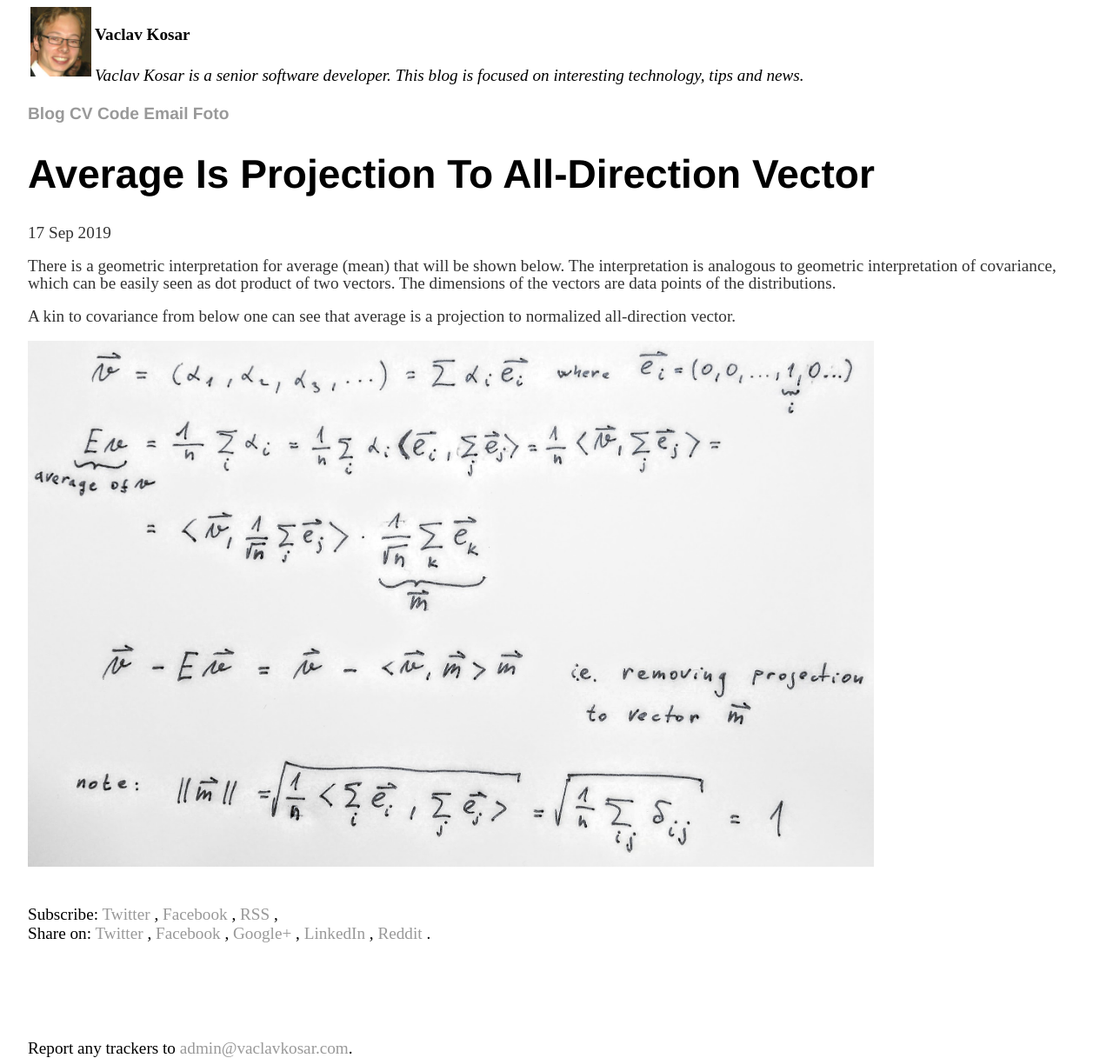
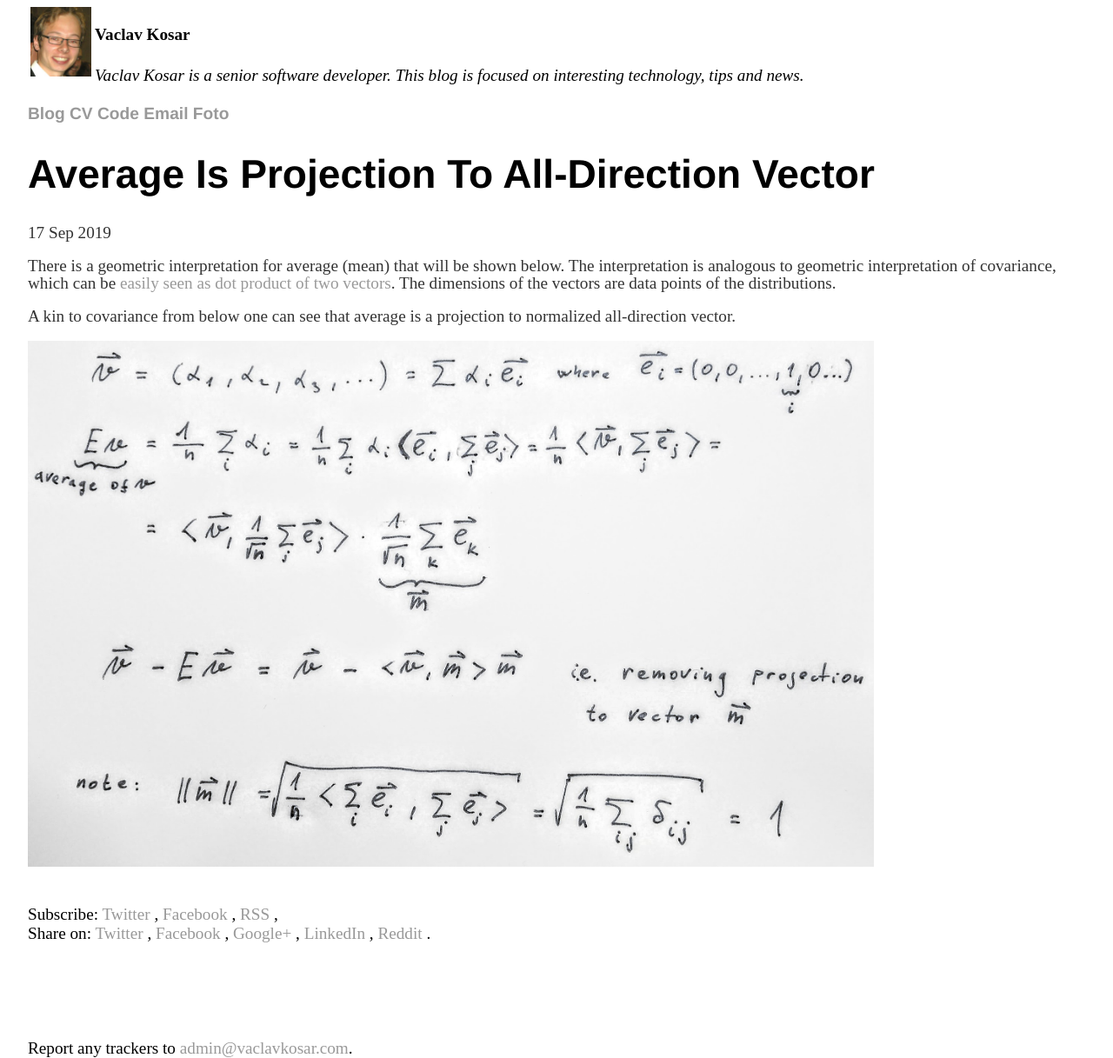
Before and after one commit to vackosar/vackosar.github.io, a Jekyll site: the page built from _posts/2019-09-17-Average-Is-Projection-To-All-Direction-Vector.md, in a window 1280 px wide. Shown: the whole page at 87% size. Built offline with Jekyll 4.4.1, drawn with Linux system fonts in a browser that asks for light colours; comment, search, counter and statistics services are not loaded; part of the change alters nothing that is shown.

```diff
--- a/_posts/2019-09-17-Average-Is-Projection-To-All-Direction-Vector.md
+++ b/_posts/2019-09-17-Average-Is-Projection-To-All-Direction-Vector.md
@@ -4,7 +4,7 @@ title: "Average Is Projection To All-Direction Vector"
 date: 2019-09-17
 ---
 
-There is a geometric interpretation for average (mean) that will be shown below. The interpretation is analogous to geometric interpretation of covariance, which can be easily seen as dot product of two vectors. The dimensions of the vectors are data points of the distributions.
+There is a geometric interpretation for average (mean) that will be shown below. The interpretation is analogous to geometric interpretation of covariance, which can be [easily seen as dot product of two vectors](https://en.wikipedia.org/wiki/Covariance#Definition). The dimensions of the vectors are data points of the distributions.
 
 A kin to covariance from below one can see that average is a projection to normalized all-direction vector.
 
```
